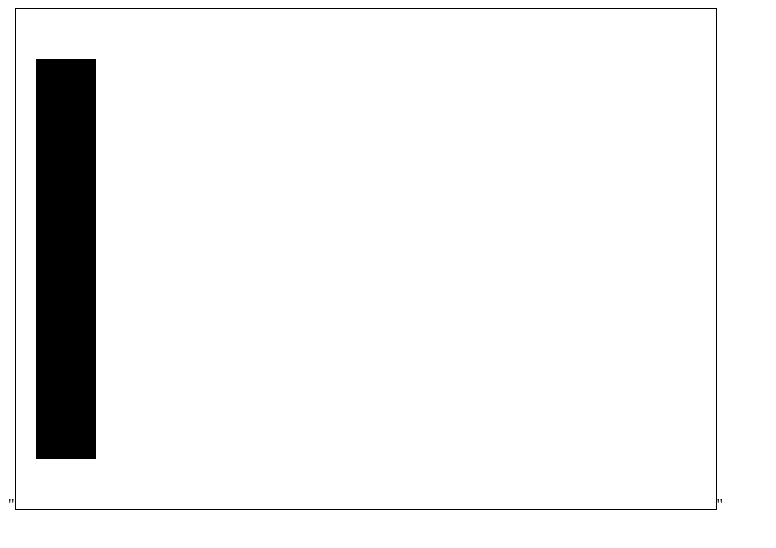
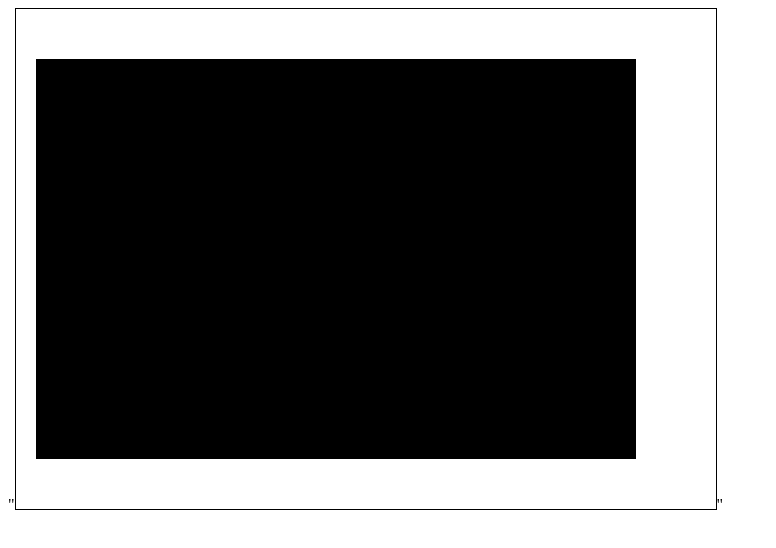
Before and after one commit to Xavier222/Games, a plain HTML site: page index.html in a window 1280 px wide. Shown: the whole page, without its empty margins (0-776 px from the left). Drawn offline with Linux system fonts and the light colour scheme.

Commit message:
Update index.html

```diff
--- a/index.html
+++ b/index.html
@@ -4,7 +4,7 @@
 var canv = document.getElementById("ctx");
 var ctx = canv.getContext("2d");
 
-ctx.fillRect(20,50,60,400);
+ctx.fillRect(20,50,600,400);
 
 
 </script>
```
